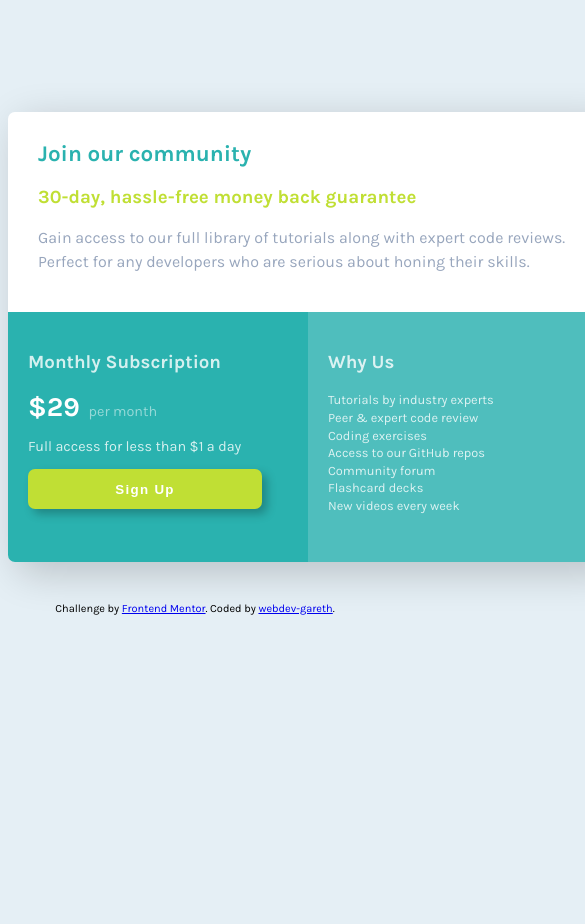
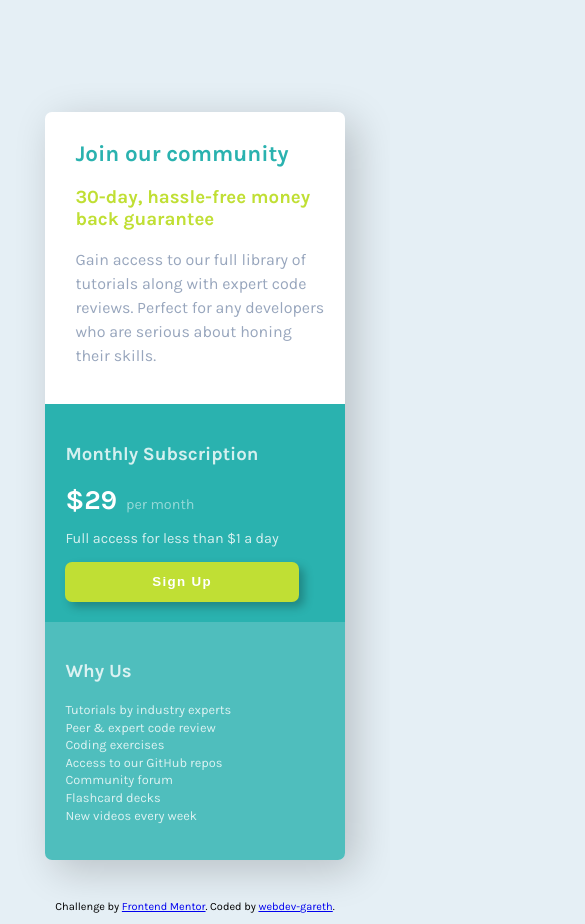
Before and after one commit to webdev-gareth/single-price-grid-component, a plain HTML site: page index.html in a window 390 px wide. Shown: the top 924 px of the page, 585 px wide, since content can reach past the window. Before the commit the page ends 844 px from the top, so only its background shows below. Drawn offline with Linux system fonts and the light colour scheme.

Commit message:
final commit

```diff
--- a/CSS/style.css
+++ b/CSS/style.css
@@ -103,3 +103,16 @@ p.para2 {
 .h3-Card2 {
     color: rgba(255, 255, 255, 0.8);
 }
+@media only screen and (max-width: 650px) {
+    .grid-container {
+        display: flex;
+        flex-direction: column;
+        width: 80%;
+    }
+    .card2 {
+        border-bottom-left-radius: 0;
+    }
+    .card3 {
+        border-bottom-left-radius: 7px;
+    }
+}
```
